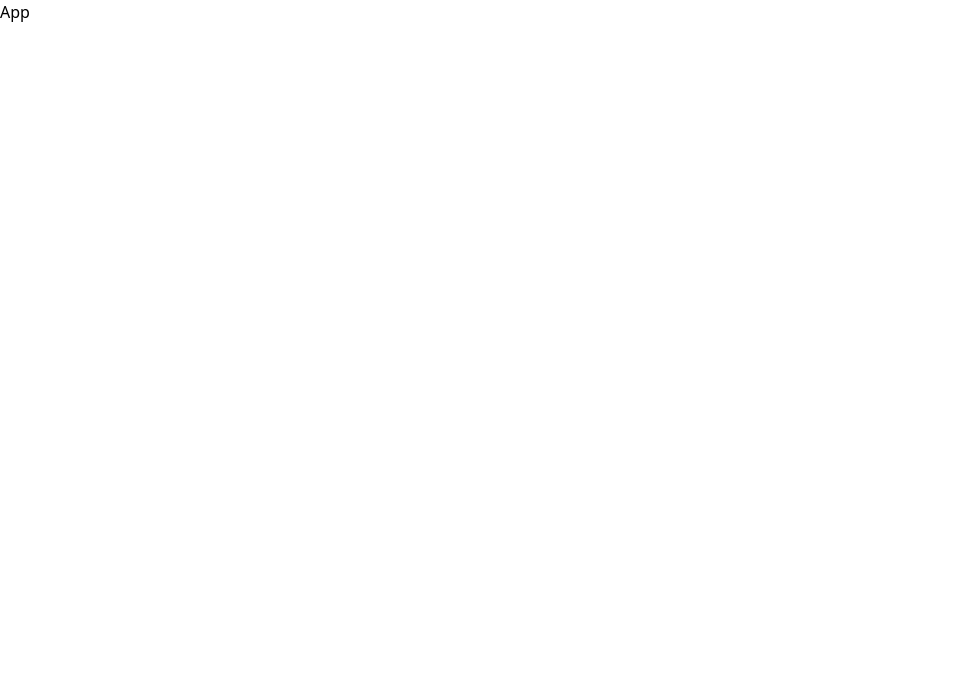
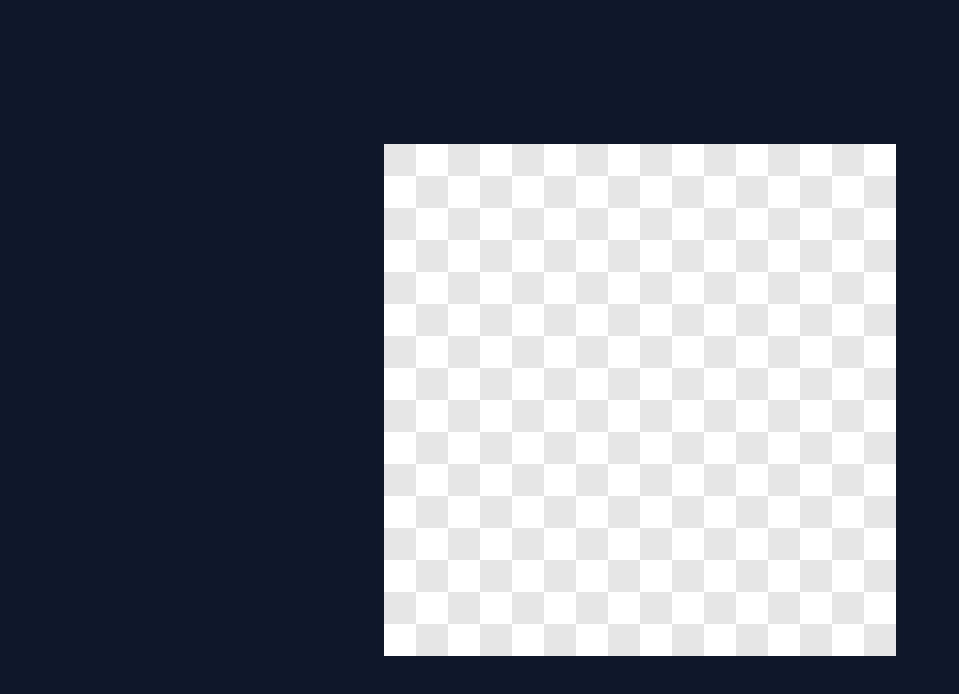
Before and after one commit to SamLeB1/pixesam, a React (Vite) app in the folder client/: page / in a window 1280 px wide. Shown: the top 694 px of the page, without its empty margins (0-959 px from the left). Built offline with nearby package versions, Linux system fonts and the light colour scheme.

Commit message:
added Canvas component

```diff
--- a/client/index.html
+++ b/client/index.html
@@ -1,4 +1,4 @@
-<!DOCTYPE html>
+<!doctype html>
 <html lang="en">
   <head>
     <meta charset="UTF-8" />
--- a/client/src/App.tsx
+++ b/client/src/App.tsx
@@ -1,3 +1,9 @@
+import Canvas from "./components/Canvas";
+
 export default function App() {
-  return <h1>App</h1>;
+  return (
+    <div className="flex min-h-screen items-center justify-center bg-slate-900">
+      <Canvas gridSize={{ x: 16, y: 16 }} />
+    </div>
+  );
 }
--- /dev/null
+++ b/client/src/components/Canvas.tsx
@@ -0,0 +1,43 @@
+import { useEffect, useRef } from "react";
+
+const CANVAS_SIZE = 512;
+
+type CanvasProps = {
+  gridSize: { x: number; y: number };
+};
+
+export default function Canvas({ gridSize }: CanvasProps) {
+  const canvasRef = useRef<HTMLCanvasElement>(null);
+
+  function drawGrid(ctx: CanvasRenderingContext2D) {
+    const pxSize = getPxSize();
+    ctx.fillStyle = "oklch(92.2% 0 0)";
+    for (let i = 0; i < gridSize.y; i++)
+      for (let j = 0; j < gridSize.x; j++)
+        if (i % 2 === j % 2)
+          ctx.fillRect(j * pxSize, i * pxSize, pxSize, pxSize);
+  }
+
+  function getPxSize() {
+    return CANVAS_SIZE / Math.max(gridSize.x, gridSize.y);
+  }
+
+  useEffect(() => {
+    const canvas = canvasRef.current;
+    if (!canvas) return;
+    const ctx = canvas.getContext("2d");
+    if (!ctx) return;
+
+    drawGrid(ctx);
+  }, []);
+
+  return (
+    <canvas
+      className="bg-white"
+      ref={canvasRef}
+      id="canvas"
+      width={CANVAS_SIZE}
+      height={CANVAS_SIZE}
+    ></canvas>
+  );
+}
```
